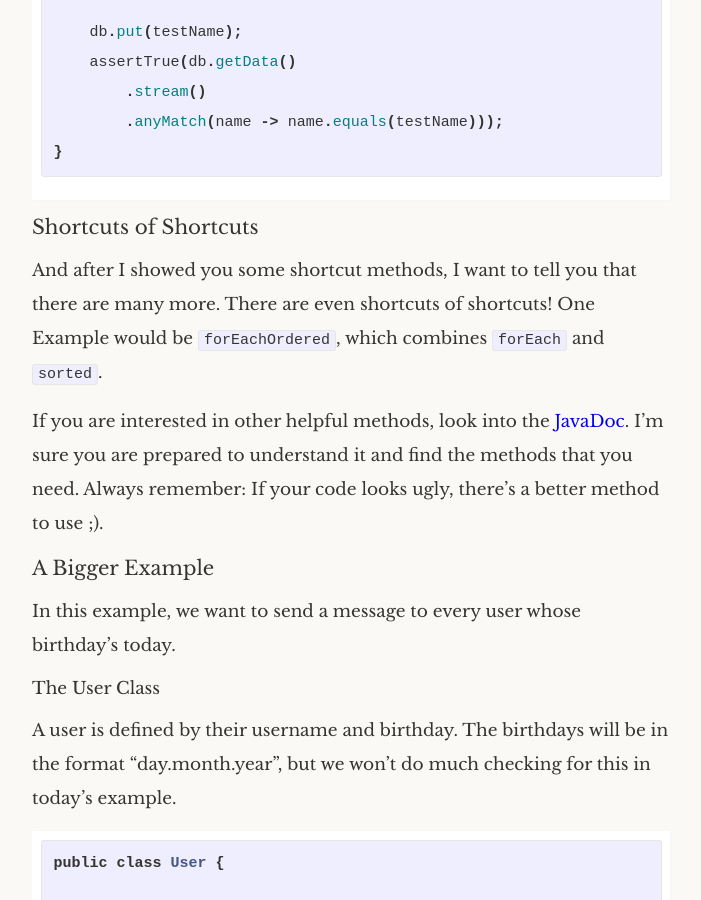
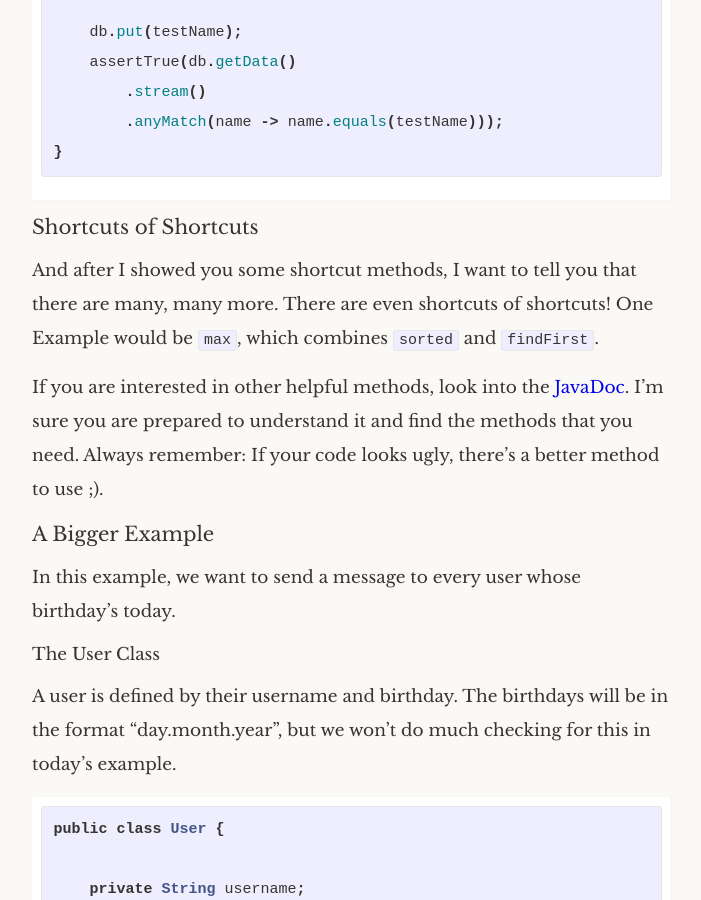
Before and after one commit to flyingbytes/flyingbytes.github.io, a Jekyll site: the page built from _posts/2017-18-02-Java8-Part3.markdown, in a window 1280 px wide and 900 px high, scrolled down 9600 px. Shown: the whole window, without its empty margins (289-990 px from the left). Built offline with Jekyll 4.4.1, drawn with Linux system fonts in a browser that asks for light colours; some web fonts are replaced; comment, search, counter and statistics services are not loaded.

Commit message:
Update forEachOrdered example

```diff
--- a/_posts/2017-18-02-Java8-Part3.markdown
+++ b/_posts/2017-18-02-Java8-Part3.markdown
@@ -256,7 +256,7 @@ public void testIfNameIsStored() {
 {% endhighlight %}
 
 ### Shortcuts of Shortcuts
-And after I showed you some shortcut methods, I want to tell you that there are many more. There are even shortcuts of shortcuts! One Example would be `forEachOrdered`, which combines `forEach` and `sorted`.
+And after I showed you some shortcut methods, I want to tell you that there are many, many more. There are even shortcuts of shortcuts! One Example would be `max`, which combines `sorted` and `findFirst`.
 
 If you are interested in other helpful methods, look into the [JavaDoc][streamJavaDoc]. I'm sure you are prepared to understand it and find the methods that you need. Always remember: If your code looks ugly, there's a better method to use ;).
 
```
